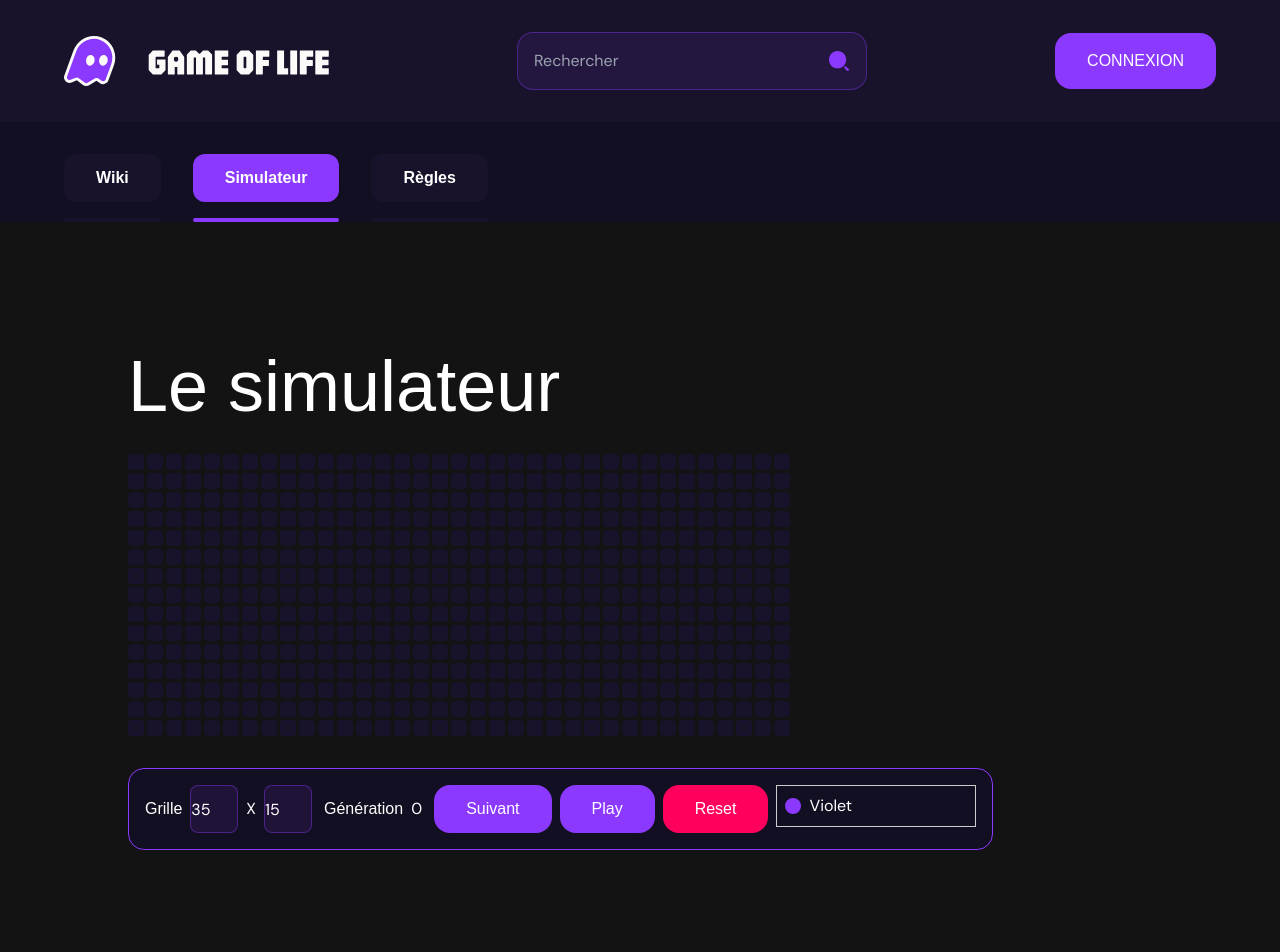
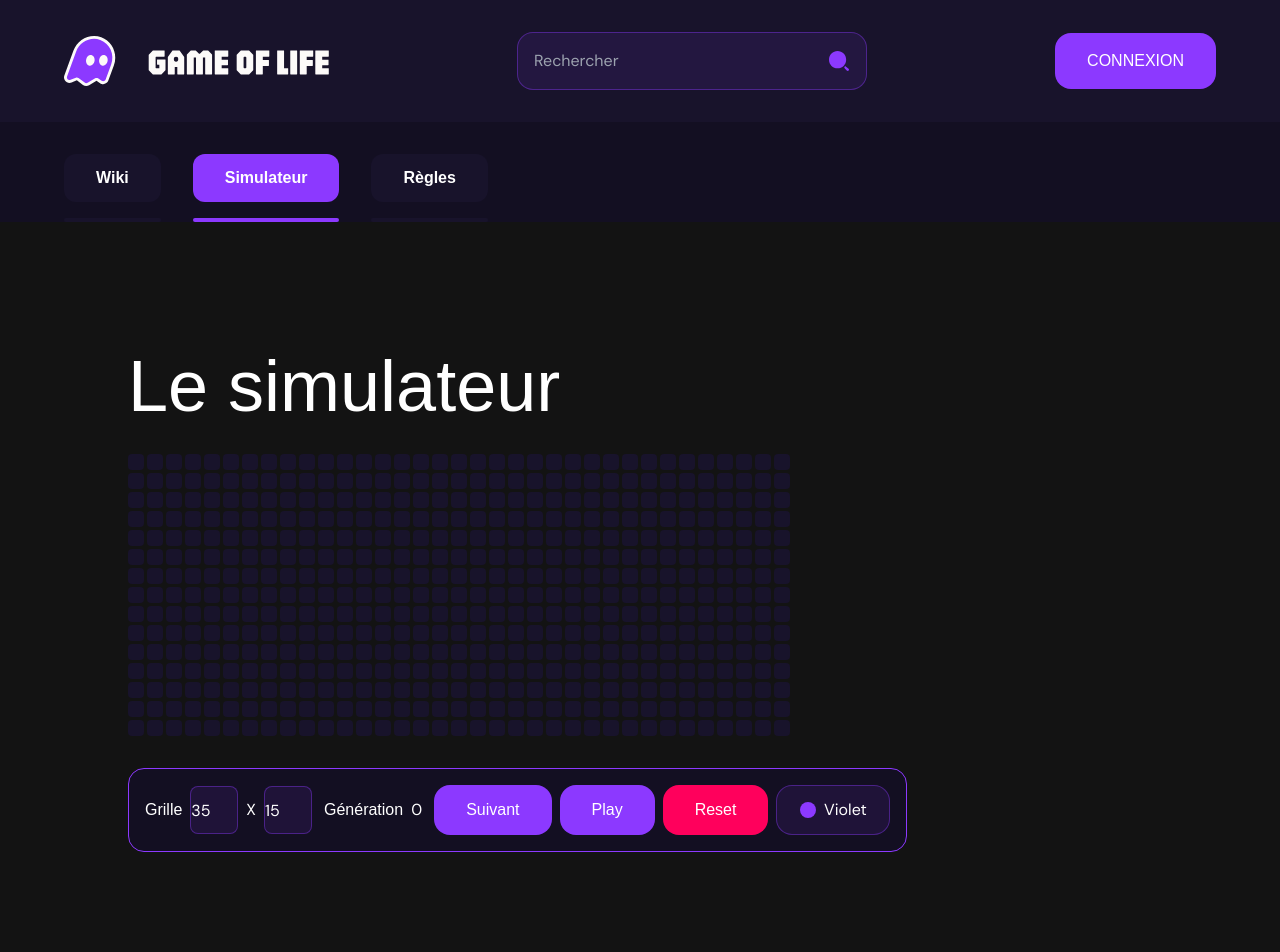
Before and after one commit to git2bezbar/game-of-life, a Vue app: page /simulator in a window 1280 px wide. Shown: the top 952 px of the page. Built offline with nearby package versions, Linux system fonts and the light colour scheme; a web font is replaced by a local one.

Commit message:
select color

```diff
--- a/src/components/Select/SelectComponent.vue
+++ b/src/components/Select/SelectComponent.vue
@@ -1,17 +1,24 @@
 <template>
     <div class="custom-select">
-      <div class="selected-option" @click="toggleDropdown">
-        <div :class="['color-swatch', selectedColor]"></div>
-        {{ selectedLabel }}
+      <div
+        class="selected-option border rounded-2xl py-3 flex"
+        :class="[selectedBackground, selectedBorder]"
+
+        @click="toggleDropdown">
+        <div class="flex items-center gap-2 w-28 justify-center">
+          <div class="w-4 h-4 rounded-xl" :class="[selectedColor]"></div>
+          <p>{{ selectedLabel }}</p>
+        </div>
+
       </div>
-      <div v-if="dropdownOpen" class="options bg-dark-purple">
+      <div v-show="dropdownOpen" class="options bg-dark-purple border border-purple/70 mt-2">
         <div
           v-for="option in options"
           :key="option.value"
-          class="option hover:bg-pink/50"
+          class="flex gap-4 py-3 items-center pl-2 cursor-pointer hover:bg-pink/50"
           @click="selectOption(option)"
         >
-          <div :class="['color-swatch', option.class]"></div>
+          <div class="w-4 h-4 rounded-xl" :class="['color-swatch', option.class]"></div>
           {{ option.label }}
         </div>
       </div>
@@ -20,17 +27,22 @@
 
 <script>
 export default {
+  props: {
+    changeColor : String
+  },
   data() {
     return {
       dropdownOpen: false,
       selectedLabel: 'Violet',
       selectedColor: 'bg-purple',
+      selectedBorder: "border-purple/40",
+      selectedBackground : "bg-purple/10",
       options: [
-        { value: '#8C39FF', label: 'Violet', class: 'bg-purple' },
-        { value: '#FF005C', label: 'Rose', class: 'bg-pink' },
-        { value: '#52ED39', label: 'Vert', class: 'bg-green' },
-        { value: '#FF380D', label: 'Orange', class: 'bg-orange' },
-        { value: '#1271FF', label: 'Bleu', class: 'bg-blue' }
+        { value: '#8C39FF', label: 'Violet', class: 'bg-purple', border:'border-purple/40', background: 'bg-purple/10' },
+        { value: '#FF005C', label: 'Rose', class: 'bg-pink', border:'border-pink/40', background: 'bg-pink/10' },
+        { value: '#52ED39', label: 'Vert', class: 'bg-green', border:'border-green/40', background: 'bg-green/10' },
+        { value: '#FF380D', label: 'Orange', class: 'bg-orange', border:'border-orange/40', background: 'bg-orange/10' },
+        { value: '#1271FF', label: 'Bleu', class: 'bg-blue', border:'border-blue/40', background: 'bg-blue/10' }
       ]
     };
   },
@@ -41,6 +53,8 @@ export default {
     selectOption(option) {
       this.selectedLabel = option.label;
       this.selectedColor = option.class;
+      this.selectedBorder = option.border;
+      this.selectedBackground = option.background;
       this.dropdownOpen = false;
       this.$emit('changeColor', option.value);  // Émettre un événement pour informer le parent
     }
@@ -51,58 +65,23 @@ export default {
 <style scoped>
 .custom-select {
   position: relative;
-  width: 200px;
 }
 
 .selected-option {
   display: flex;
   align-items: center;
-  padding: 8px;
-  border: 1px solid #ccc;
   cursor: pointer;
+  gap: 12px
 }
 
-.color-swatch {
-  width: 16px;
-  height: 16px;
-  border-radius: 50%;
-  margin-right: 8px;
-}
 
 .options {
   position: absolute;
   top: 100%;
   left: 0;
   width: 100%;
-  border: 1px solid #ccc;
   z-index: 10;
 }
 
-.option {
-  display: flex;
-  align-items: center;
-  padding: 8px;
-  cursor: pointer;
-}
 
-
-.bg-purple {
-  background-color: #8C39FF;
-}
-
-.bg-pink {
-  background-color: #FF005C;
-}
-
-.bg-green {
-  background-color: #52ED39;
-}
-
-.bg-orange {
-  background-color: #FF380D;
-}
-
-.bg-blue {
-  background-color: #1271FF;
-}
 </style>
--- a/src/components/Simulator/SimulatorCellComponent.vue
+++ b/src/components/Simulator/SimulatorCellComponent.vue
@@ -1,7 +1,7 @@
 <template>
   <div @click="toggleAlive"
   class='h-[16px] rounded cursor-pointer duraction-200'
-  :style="cellClasses"
+  :style="cellStyle"
   @mouseover="applyHoverStyle"
   @mouseout="removeHoverStyle"
   ></div>
@@ -9,29 +9,33 @@
 
 <script>
 export default {
-  props: ['isAliveParent','color'],
-  data() {
+  props: {
+    isAliveParent : Boolean,
+    color: String
+  },
+  data(props) {
     return {
       isAlive: this.isAliveParent,
+      cellColor: props.color,
       hoverStyle: {}
     }
   },
   computed: {
-    cellClasses() {
+    cellStyle() {
       // const aliveClass = this.isAlive ? `background-color : ${this.color} ; hover:bg-${this.color}/70` : `bg-dark-purple hover:bg-${this.color}/40`;
-      const aliveClass = this.isAlive ? `background-color : ${this.color};` : `background-color : #18132B`;
       return {
-        backgroundColor: this.isAlive ? this.color : `#18132B`,
+        backgroundColor: this.isAlive ? this.cellColor : `#18132B`,
         ...this.hoverStyle,
       };
-    }
+    },
+
   },
   watch: {
     isAliveParent(newValue) {
       this.isAlive = newValue
     },
-    changeColor(){
-      this.color = newColor
+    color(newColor){
+      this.cellColor = newColor;
     }
   },
   methods: {
@@ -41,9 +45,8 @@ export default {
     },
     applyHoverStyle(){
       this.hoverStyle = {
-        backgroundColor: this.isAlive ? `${this.color}` : `${this.color}`
+        backgroundColor: this.isAlive ? `${this.cellColor}` : `${this.cellColor}`
       };
-      console.log(this.hoverStyle)
     },
     removeHoverStyle() {
       this.hoverStyle = {};
--- a/src/components/Simulator/SimulatorComponent.vue
+++ b/src/components/Simulator/SimulatorComponent.vue
@@ -14,7 +14,7 @@ import SelectComponent from '@/components/Select/SelectComponent.vue'
         v-bind:cell="cell"
         v-bind:rowIndex="rowIndex"
         :isAliveParent="getCell(colIndex, rowIndex)"
-        :color="selectedColor"
+        :color="getColor()"
         @update:isAlive="updateCell(colIndex, rowIndex, $event)"
       />
     </div>
@@ -36,15 +36,6 @@ import SelectComponent from '@/components/Select/SelectComponent.vue'
       <button class="py-3 px-8 bg-purple rounded-2xl hover:bg-purple/70 duration-300" @click="nextGeneration">Suivant</button>
       <button class="py-3 px-8 bg-purple rounded-2xl hover:bg-purple/70 duration-300" @click="toggleSimulation">{{ isRunning ? 'Stop' : 'Play' }}</button>
       <button class="py-3 px-8 bg-pink rounded-2xl hover:bg-pink/70 duration-300" @click="resetSimulation">Reset</button>
-      <!--
-      <select @change="changeColor" class="bg-dark-blue border rounded border-purple px-4 py-2">
-
-        <option selected value="#8C39FF"><div class="w-2 h-2 bg-purple rounded-xl"></div>Violet</option>
-        <option value="#FF005C">Rose</option>
-        <option value="#52ED39">Vert</option>
-        <option value="#FF380D">Orange</option>
-        <option value="#1271FF">Bleu</option>
-      </select>-->
       <SelectComponent @changeColor="changeColor" />
     </div>
   </div>
@@ -78,9 +69,14 @@ export default {
       };
     }
   },
+  watch: {
+    selectedColor(newColor){
+      this.selectedColor = newColor
+    }
+  },
   methods: {
-    changeColor(event){
-      this.selectedColor = event.target.value
+    changeColor(color){
+      this.selectedColor = color
     },
     resizeGrid(){
       this.grid = []
@@ -191,6 +187,9 @@ export default {
       // Récupération des données pour chaque cellule
       return this.grid[colIndex][rowIndex]
     },
+    getColor(){
+      return this.selectedColor
+    },
     createGrid(){
       this.grid = this.createArray(this.x, this.y)
       for (let i = 0; i < this.x; i++) {
@@ -204,7 +203,7 @@ export default {
     // Appeler createArray pour initialiser grid
     this.createGrid()
   },
-  beforeDestroy() {
+  beforeUnmount() {
     // Assurez-vous d'arrêter l'intervalle lorsque le composant est détruit
     this.stopSimulation()
   }
```
